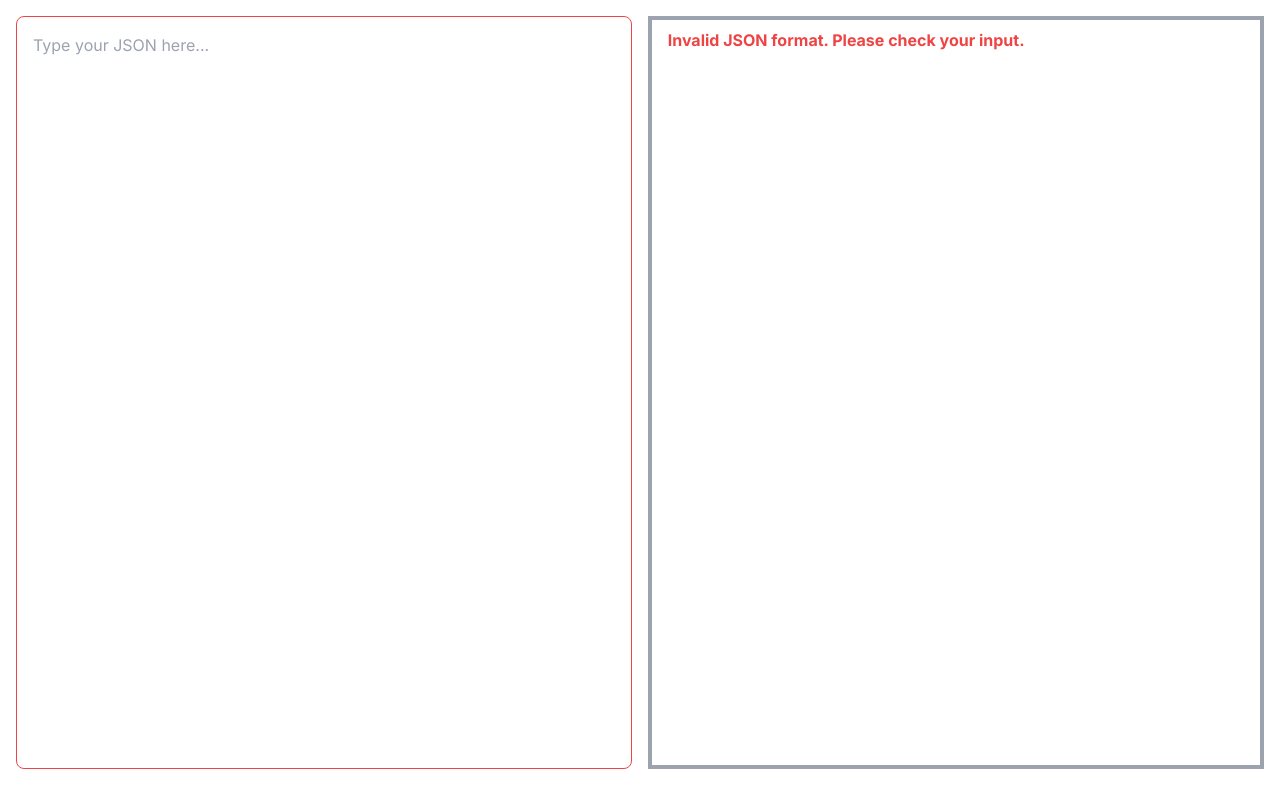
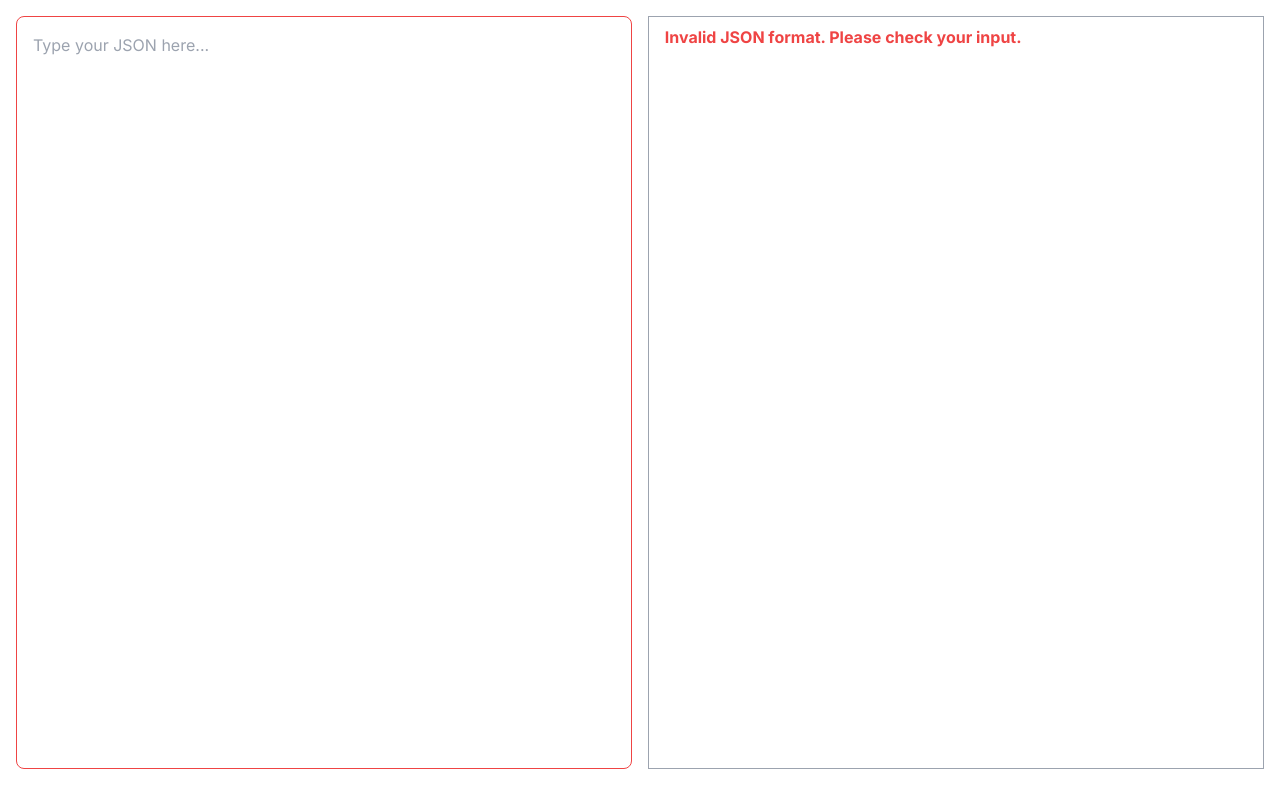
Before and after one commit to tylercorbett/twingate, a Next.js app: page / in a window 1280 px wide. Built offline with nearby package versions, Linux system fonts and the light colour scheme.

Commit message:
1px border

```diff
--- a/app/page.tsx
+++ b/app/page.tsx
@@ -29,7 +29,7 @@ export default function Home() {
         </div>
 
         {/* Right Side: Content Area with Border */}
-        <div className=" w-1/2 h-[98%] overflow-y-auto px-4 py-2 border-4 border-gray-400">
+        <div className=" w-1/2 h-[98%] overflow-y-auto px-4 py-2 border border-gray-400">
           {hasError ? (
             <p className="text-red-500 font-bold">
               Invalid JSON format. Please check your input.
```
